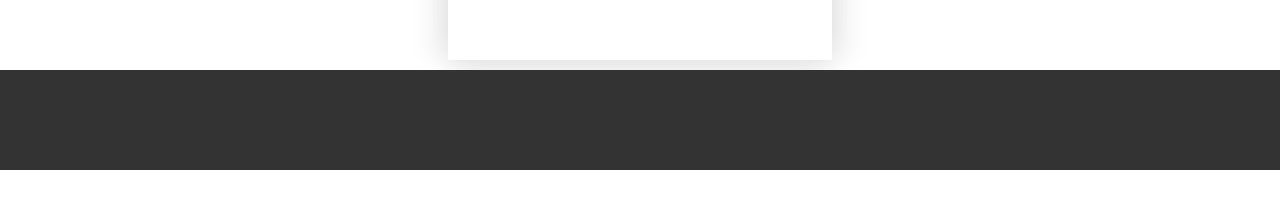
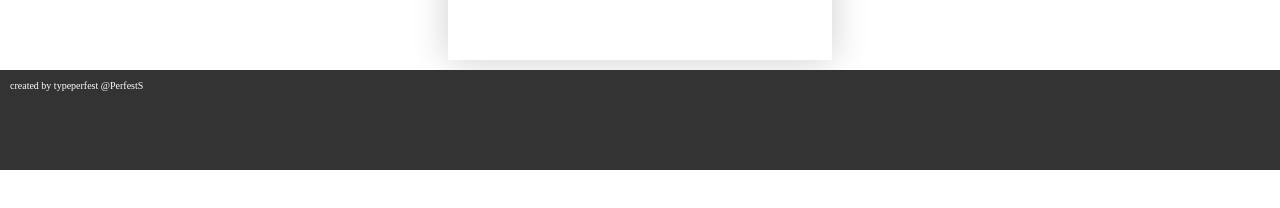
Before and after one commit to typeperfest/reachat, a React (Create React App) app: page / in a window 1280 px wide. Shown: the part 564-772 px from the top of the page. Built offline with nearby package versions, Linux system fonts and the light colour scheme.

Commit message:
add copyright block

```diff
--- a/src/components/Footer.jsx
+++ b/src/components/Footer.jsx
@@ -3,7 +3,9 @@ import './TopLevelStyles/footerStyles.css'
 
 const Footer = () => {
     return (
-        <div className={"footer"} />
+        <div className={"footer"}>
+            <div className={"copyright"}> created by typeperfest @PerfestS </div>
+        </div>
     );
 };
 
--- a/src/components/TopLevelStyles/footerStyles.css
+++ b/src/components/TopLevelStyles/footerStyles.css
@@ -1,4 +1,6 @@
 .footer {
+    display: flex;
+    align-items: flex-start;
     width: 100vw;
     height: 100px;
     background-color: #333;
@@ -8,3 +10,9 @@
     position: absolute;
     bottom: 0;
 }
+
+.copyright {
+    margin: 10px;
+    color: white;
+    font-size: 10px;
+}
```
